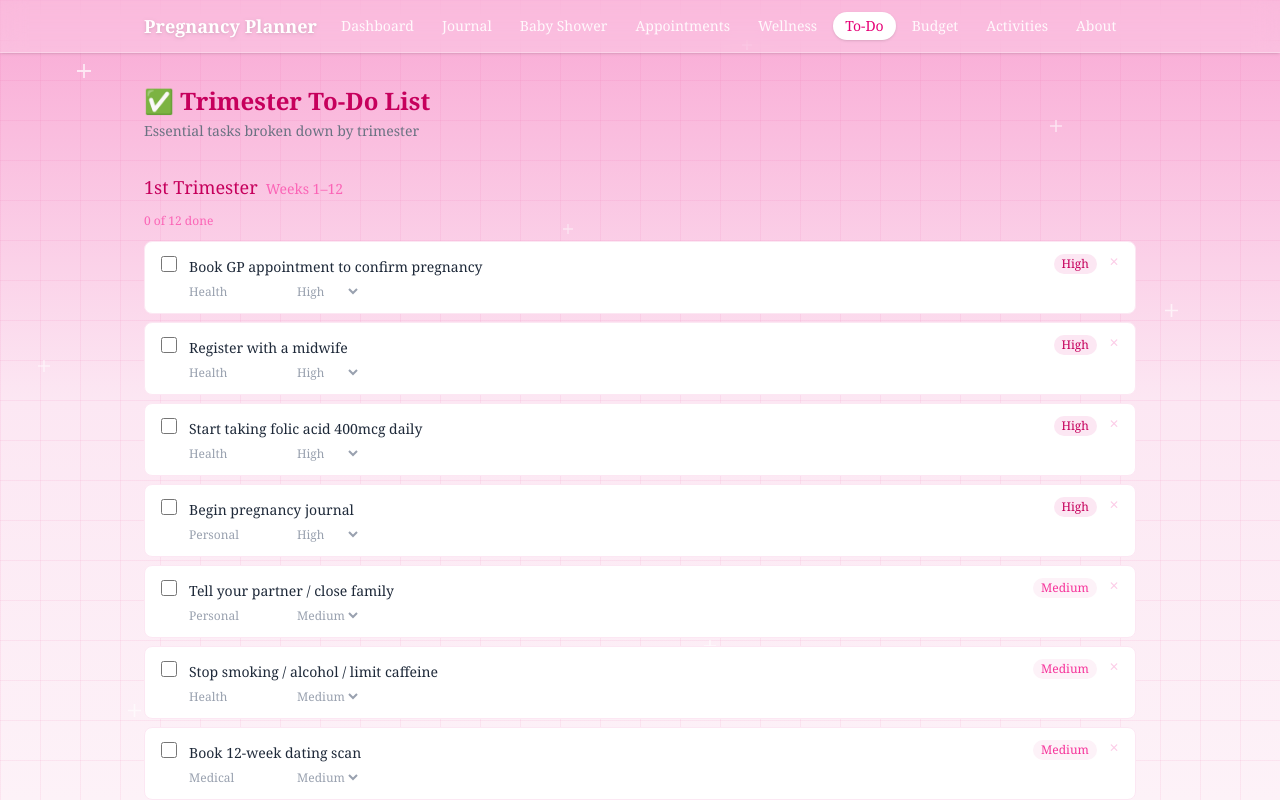
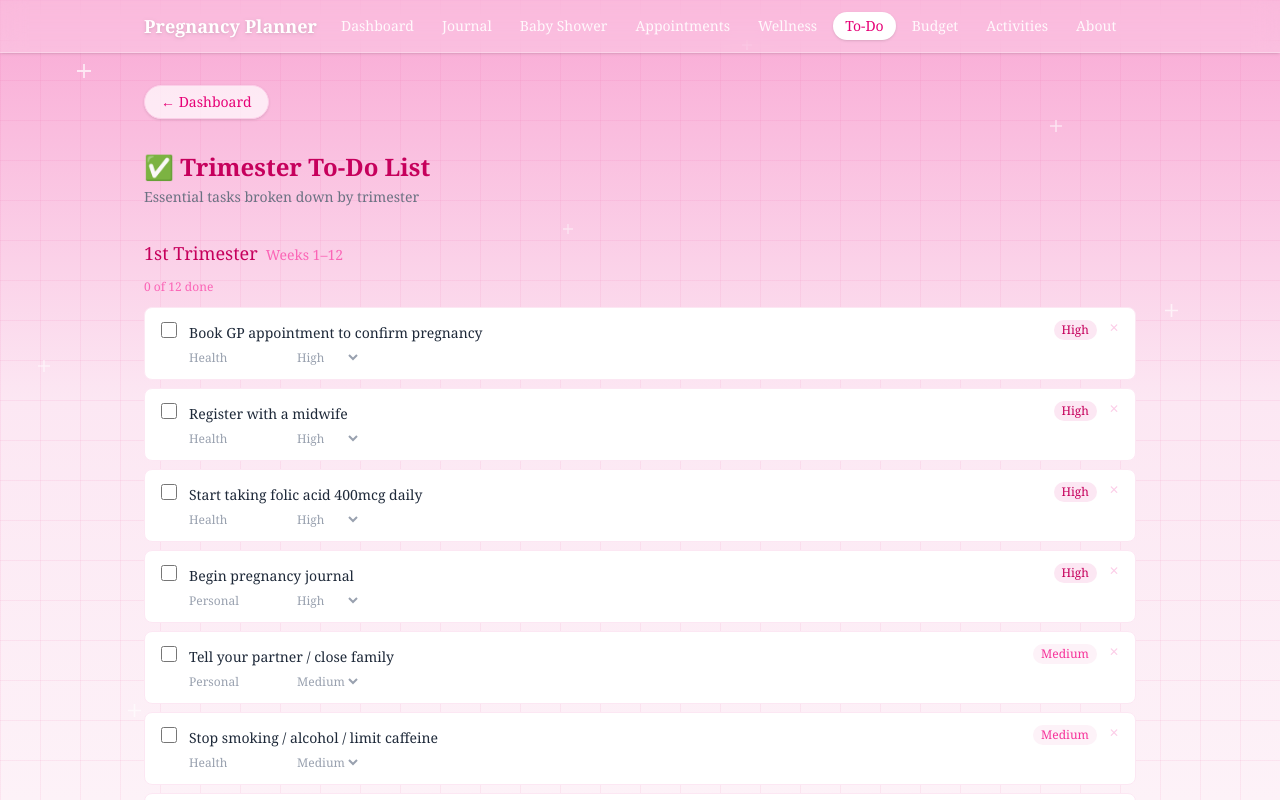
Before and after one commit to hanitamuyo1-lab/pregnancyplanner, a Next.js app: page /todo in a window 1280 px wide. Shown: the top 800 px of the page. Built offline with nearby package versions, Linux system fonts and the light colour scheme.

Commit message:
Add back button to all sections

```diff
--- a/app/about/page.tsx
+++ b/app/about/page.tsx
@@ -1,3 +1,5 @@
+import BackButton from "@/components/BackButton";
+
 const sections = [
   {
     icon: "📖",
@@ -47,6 +49,7 @@ const tips = [
 export default function About() {
   return (
     <div className="space-y-12 max-w-3xl mx-auto">
+      <BackButton />
 
       {/* Hero */}
       <div className="text-center py-8 space-y-3">
--- a/app/activities/page.tsx
+++ b/app/activities/page.tsx
@@ -1,5 +1,6 @@
 "use client";
 import { useStore } from "@/lib/useStore";
+import BackButton from "@/components/BackButton";
 
 type Activity = {
   activity: string;
@@ -53,6 +54,7 @@ export default function Activities() {
 
   return (
     <div className="space-y-6">
+      <BackButton />
       <div>
         <h1 className="text-2xl font-semibold text-pink-700">🌸 Pregnancy Activities Planner</h1>
         <p className="text-sm text-gray-500 mt-1">20 beautiful pregnancy activities with progress tracker</p>
--- a/app/appointments/page.tsx
+++ b/app/appointments/page.tsx
@@ -1,5 +1,6 @@
 "use client";
 import { useStore } from "@/lib/useStore";
+import BackButton from "@/components/BackButton";
 
 type Appt = {
   week: string;
@@ -45,6 +46,7 @@ export default function Appointments() {
 
   return (
     <div className="space-y-6">
+      <BackButton />
       <div>
         <h1 className="text-2xl font-semibold text-pink-700">🩺 Doctor & Midwife Appointments</h1>
         <p className="text-sm text-gray-500 mt-1">All scans, midwife visits, consultant notes & results</p>
--- a/app/baby-shower/page.tsx
+++ b/app/baby-shower/page.tsx
@@ -1,6 +1,7 @@
 "use client";
 import { useStore } from "@/lib/useStore";
 import { useState } from "react";
+import BackButton from "@/components/BackButton";
 
 type Guest = { name: string; contact: string; invited: boolean; rsvp: string; dietary: string; giftGiven: boolean };
 type GiftItem = { item: string; category: string; cost: string; priority: string; whereToBuy: string; received: boolean };
@@ -44,6 +45,7 @@ export default function BabyShower() {
 
   return (
     <div className="space-y-6">
+      <BackButton />
       <div>
         <h1 className="text-2xl font-semibold text-pink-700">🎀 Baby Shower Planner</h1>
         <p className="text-sm text-gray-500 mt-1">Gifts, guests, RSVPs, vendors and party checklist</p>
--- a/app/budget/page.tsx
+++ b/app/budget/page.tsx
@@ -1,6 +1,7 @@
 "use client";
 import { useState } from "react";
 import { useStore } from "@/lib/useStore";
+import BackButton from "@/components/BackButton";
 
 type BudgetItem = {
   item: string;
@@ -77,6 +78,7 @@ export default function Budget() {
 
   return (
     <div className="space-y-6">
+      <BackButton />
       <div>
         <h1 className="text-2xl font-semibold text-pink-700">💰 Pregnancy & Baby Budget</h1>
         <p className="text-sm text-gray-500 mt-1">Full cost tracker — nursery, clothing, healthcare & more</p>
--- a/app/faq/page.tsx
+++ b/app/faq/page.tsx
@@ -1,5 +1,6 @@
 "use client";
 import { useState } from "react";
+import BackButton from "@/components/BackButton";
 
 const faqs = [
   {
@@ -136,7 +137,7 @@ function FAQItem({ q, a }: { q: string; a: string }) {
 export default function FAQ() {
   return (
     <div className="max-w-3xl mx-auto space-y-10">
-
+      <BackButton />
       <div className="py-8 space-y-3">
         <h1 className="text-3xl font-semibold text-pink-700">Frequently Asked Questions</h1>
         <p className="text-gray-500 leading-relaxed">
--- a/app/journal/page.tsx
+++ b/app/journal/page.tsx
@@ -1,6 +1,7 @@
 "use client";
 import { useStore } from "@/lib/useStore";
 import { useState } from "react";
+import BackButton from "@/components/BackButton";
 
 type Entry = {
   date: string;
@@ -28,6 +29,7 @@ export default function Journal() {
 
   return (
     <div className="space-y-6">
+      <BackButton />
       <div>
         <h1 className="text-2xl font-semibold text-pink-700">📖 Pregnancy Journal</h1>
         <p className="text-sm text-gray-500 mt-1">Record your journey — one beautiful week at a time</p>
--- a/app/privacy/page.tsx
+++ b/app/privacy/page.tsx
@@ -1,3 +1,5 @@
+import BackButton from "@/components/BackButton";
+
 export const metadata = {
   title: "Privacy Policy — Pregnancy Planner Suite",
 };
@@ -52,7 +54,7 @@ const sections = [
 export default function PrivacyPolicy() {
   return (
     <div className="max-w-3xl mx-auto space-y-10">
-
+      <BackButton />
       <div className="py-8 space-y-3">
         <h1 className="text-3xl font-semibold text-pink-700">Privacy Policy</h1>
         <p className="text-sm text-gray-400">Effective date: 20 May 2026</p>
--- a/app/terms/page.tsx
+++ b/app/terms/page.tsx
@@ -1,3 +1,5 @@
+import BackButton from "@/components/BackButton";
+
 export const metadata = {
   title: "Terms & Conditions — Pregnancy Planner Suite",
 };
@@ -56,7 +58,7 @@ const sections = [
 export default function Terms() {
   return (
     <div className="max-w-3xl mx-auto space-y-10">
-
+      <BackButton />
       <div className="py-8 space-y-3">
         <h1 className="text-3xl font-semibold text-pink-700">Terms & Conditions</h1>
         <p className="text-sm text-gray-400">Effective date: 20 May 2026</p>
--- a/app/todo/page.tsx
+++ b/app/todo/page.tsx
@@ -1,5 +1,6 @@
 "use client";
 import { useStore } from "@/lib/useStore";
+import BackButton from "@/components/BackButton";
 
 type Task = { task: string; category: string; priority: "High" | "Medium" | "Low"; done: boolean };
 
@@ -116,6 +117,7 @@ function TaskList({ storeKey, defaultTasks }: { storeKey: string; defaultTasks:
 export default function Todo() {
   return (
     <div className="space-y-8">
+      <BackButton />
       <div>
         <h1 className="text-2xl font-semibold text-pink-700">✅ Trimester To-Do List</h1>
         <p className="text-sm text-gray-500 mt-1">Essential tasks broken down by trimester</p>
--- a/app/wellness/page.tsx
+++ b/app/wellness/page.tsx
@@ -1,5 +1,6 @@
 "use client";
 import { useStore } from "@/lib/useStore";
+import BackButton from "@/components/BackButton";
 
 const days = ["Monday", "Tuesday", "Wednesday", "Thursday", "Friday", "Saturday", "Sunday"];
 
@@ -41,6 +42,7 @@ export default function Wellness() {
 
   return (
     <div className="space-y-8">
+      <BackButton />
       <div>
         <h1 className="text-2xl font-semibold text-pink-700">🌿 Weekly Wellness Plan</h1>
         <p className="text-sm text-gray-500 mt-1">Nourish your body, mind and soul throughout your pregnancy journey</p>
--- /dev/null
+++ b/components/BackButton.tsx
@@ -0,0 +1,10 @@
+export default function BackButton() {
+  return (
+    <a
+      href="/"
+      className="inline-flex items-center gap-1.5 text-sm text-pink-600 hover:text-pink-800 bg-white/70 hover:bg-white border border-pink-200 rounded-full px-4 py-1.5 transition-colors shadow-sm"
+    >
+      ← Dashboard
+    </a>
+  );
+}
```
